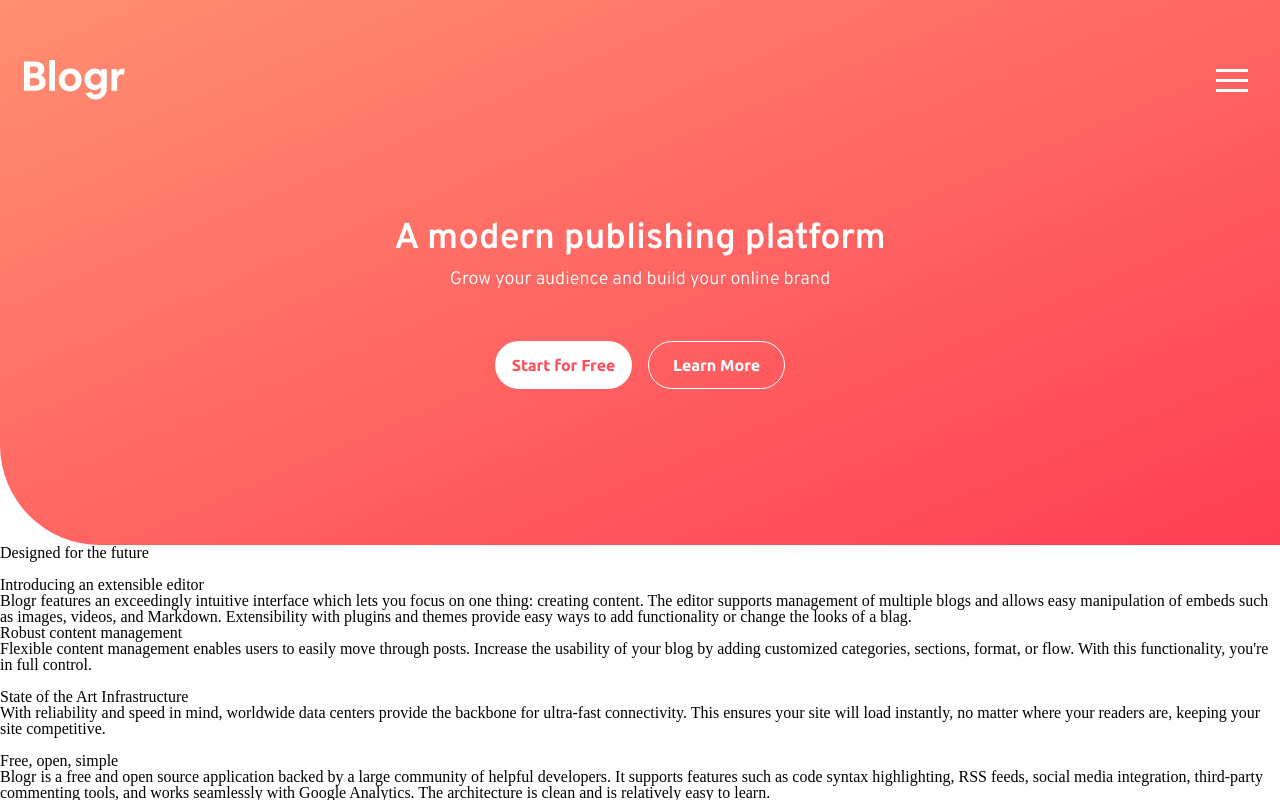
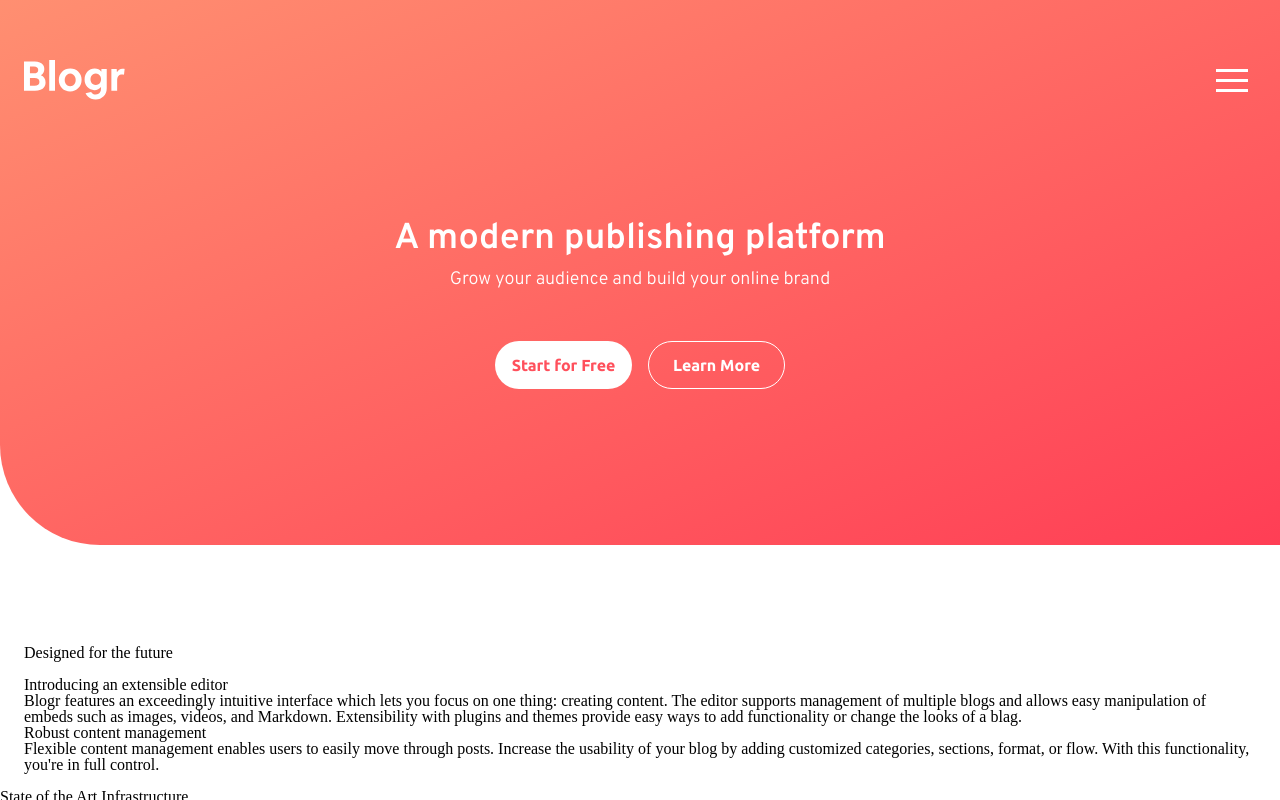
Before and after one commit to romofel/fm-blogr_landing_page, a React (Create React App) app: page / in a window 1280 px wide. Shown: the top 800 px of the page. Built offline with nearby package versions, Linux system fonts and the light colour scheme.

Commit message:
Style the margin and padding for the future section

```diff
--- a/src/App.css
+++ b/src/App.css
@@ -300,3 +300,9 @@ nav {
   border: 1px solid white;
   margin-left: 1rem;
 }
+
+section#future {
+  margin-top: 6.25rem;
+  padding-left: 1.5rem;
+  padding-right: 1.5rem;
+}
```
